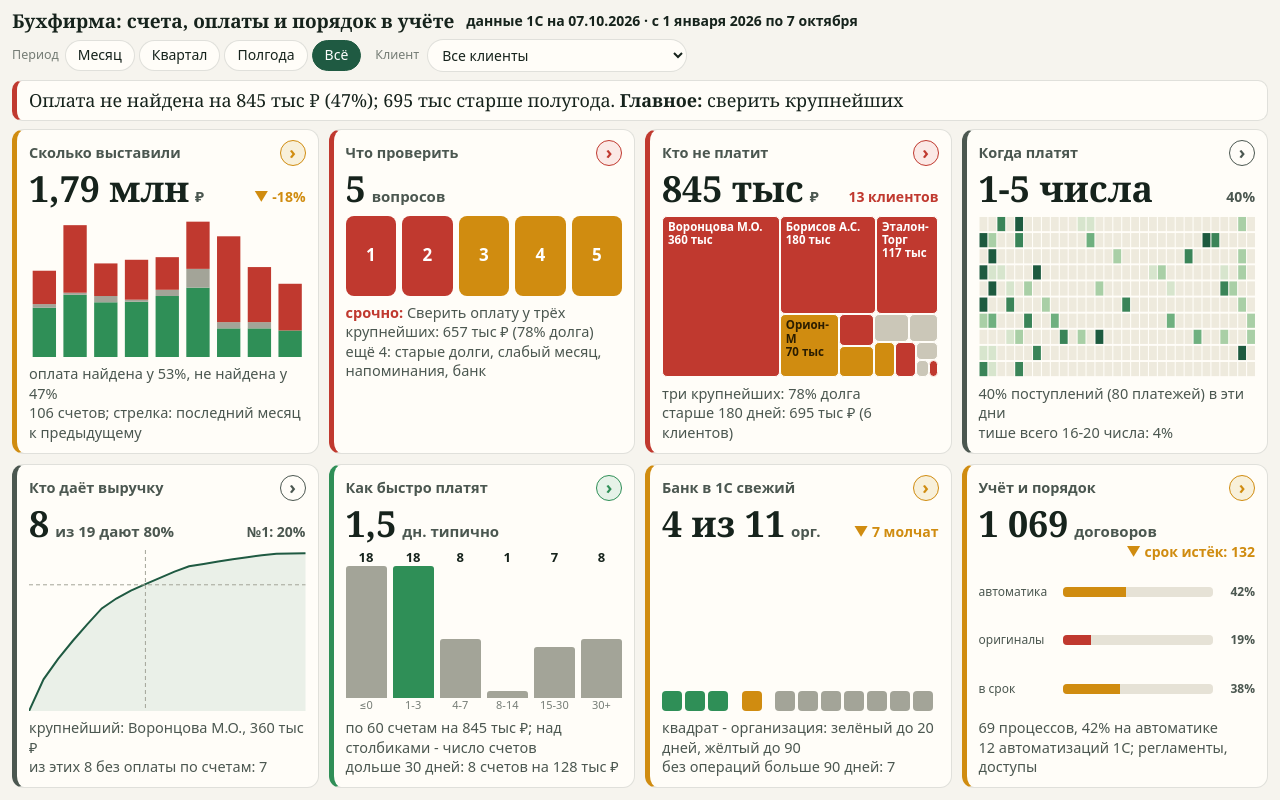
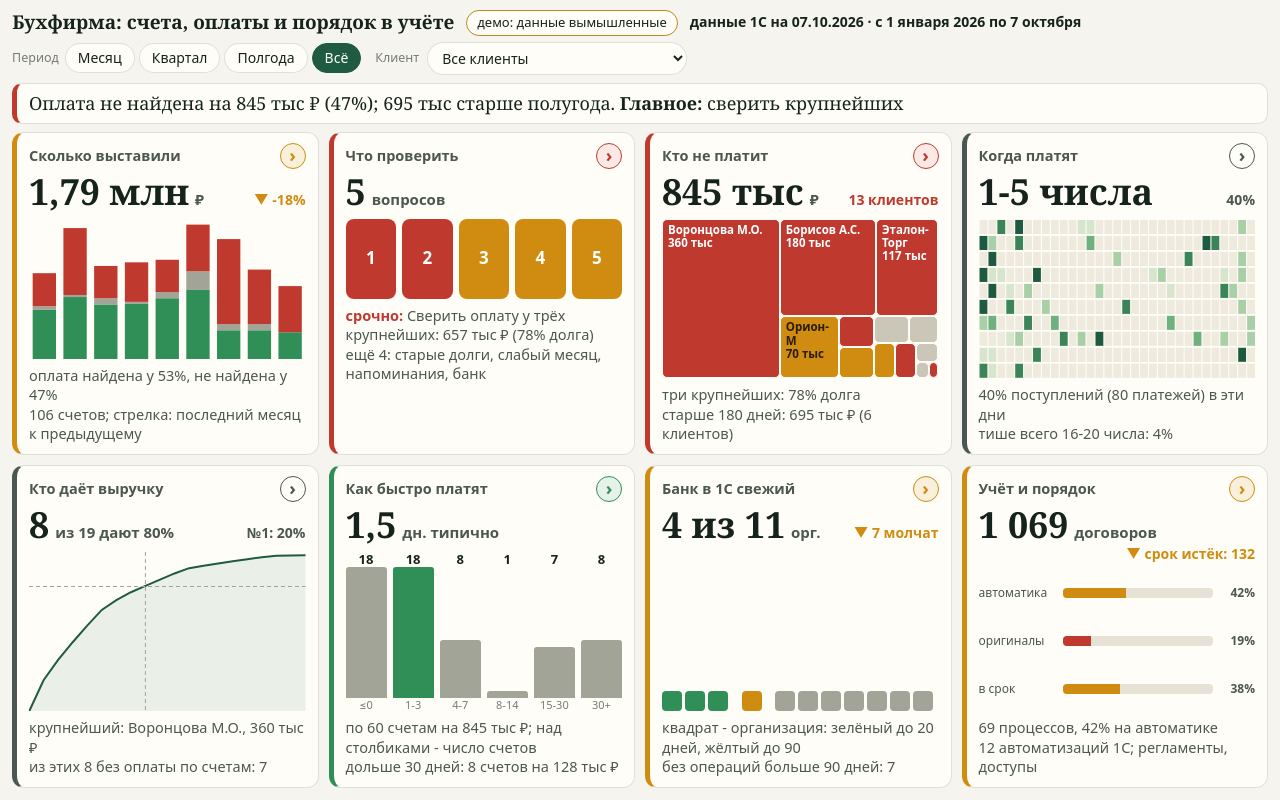
Before and after one commit to avtomatizaciya/uchet, a plain HTML site: page index.html in a window 1280 px wide. Drawn offline with Linux system fonts and the light colour scheme.

Commit message:
feat: публикация страницы

```diff
--- a/index.html
+++ b/index.html
@@ -120,7 +120,7 @@ select#cl{font:inherit;font-size:14px;padding:5px 10px;border-radius:999px;borde
 .acc3{display:flex;flex-direction:column;justify-content:space-around;flex:1 1 46px;min-height:46px;margin:4px 0;gap:3px}.acc3 span{display:flex;align-items:center;gap:6px;font-size:12px;color:var(--ink2)}.acc3 em{font-style:normal;flex:0 0 78px;white-space:nowrap}.acc3 u{flex:1;height:10px;background:var(--grid);border-radius:4px;overflow:hidden;display:block;text-decoration:none}.acc3 u i{display:block;height:100%;background:var(--good)}.acc3 u i.bad{background:var(--critical)}.acc3 u i.mid{background:var(--warn)}.acc3 b{flex:0 0 36px;text-align:right}@media (max-width:820px){.acc3{gap:1px;min-height:30px}.acc3 span{font-size:11px}.acc3 em{flex-basis:64px}}@media (max-width:820px) and (max-height:900px){.acc3 span:nth-child(3){display:none}.n8 .tn small{display:none}.app{padding:4px 8px 6px;gap:4px}.top5 h1{font-size:15px}}.kv{display:flex;flex-wrap:wrap;gap:8px;margin:8px 0}.kv div{flex:1 1 130px;background:var(--plane);border:1px solid var(--ring);border-radius:10px;padding:8px 10px}.kv b{display:block;font-family:Georgia,serif;font-size:22px}.kv span{font-size:12.5px;color:var(--ink2)}.lnk{display:inline-block;margin:4px 8px 4px 0;padding:6px 12px;border:1px solid var(--s1);border-radius:999px;color:var(--s1);text-decoration:none;font-size:14px}
 </style></head><body><div class="app">
 <input type="radio" name="v" id="v0" class="pick" checked><input type="radio" name="v" id="v1" class="pick"><input type="radio" name="v" id="v2" class="pick"><input type="radio" name="v" id="v3" class="pick"><input type="radio" name="v" id="v4" class="pick"><input type="radio" name="v" id="v5" class="pick"><input type="radio" name="v" id="v6" class="pick"><input type="radio" name="v" id="v7" class="pick"><input type="radio" name="v" id="v8" class="pick">
-<div class="top5"><h1>Бухфирма: счета, оплаты и порядок в учёте</h1><span class="stamp"><span class="sf">данные 1С на </span>07.10.2026<span class="sf"></span><span class="pl"> · <span id="plabel"></span></span></span>
+<div class="top5"><h1>Бухфирма: счета, оплаты и порядок в учёте</h1><span class="chip" style="display:inline-block!important;border-color:var(--gold);color:var(--ink)">демо: данные вымышленные</span><span class="stamp"><span class="sf">данные 1С на </span>07.10.2026<span class="sf"></span><span class="pl"> · <span id="plabel"></span></span></span>
 <div class="flt"><div class="grp"><span class="lab">Период</span><label class="pill"><input type="radio" name="per" value="1">Месяц</label><label class="pill"><input type="radio" name="per" value="3">Квартал</label><label class="pill"><input type="radio" name="per" value="6">Полгода</label><label class="pill"><input type="radio" name="per" value="0" checked>Всё</label></div>
 <label class="selw"><span class="lab">Клиент</span><select id="cl"><option value="">Все клиенты</option><option value="c004">ИП Алексеев Пётр Игоревич</option><option value="c005">ИП Борисов Антон Сергеевич</option><option value="c006">ИП Воронцова Мария Олеговна</option><option value="c012">ИП Громов Денис Павлович</option><option value="c003">ООО Альта-Строй</option><option value="c014">ООО Бриз</option><option value="c001">ООО Вектор-Сервис</option><option value="c017">ООО Грано</option><option value="c007">ООО Домовой</option><option value="c009">ООО Лотос</option><option value="c010">ООО Меридиан</option><option value="c018">ООО Орион-М</option><option value="c008">ООО Прогресс-Опт</option><option value="c015">ООО Рубин</option><option value="c002">ООО Северный путь</option><option value="c016">ООО Старт-Плюс</option><option value="c011">ООО Титан-Логистик</option><option value="c019">ООО Фаворит</option><option value="c013">ООО Эталон-Торг</option></select></label></div></div>
 <p class="verdict" id="verdict"></p>
```
